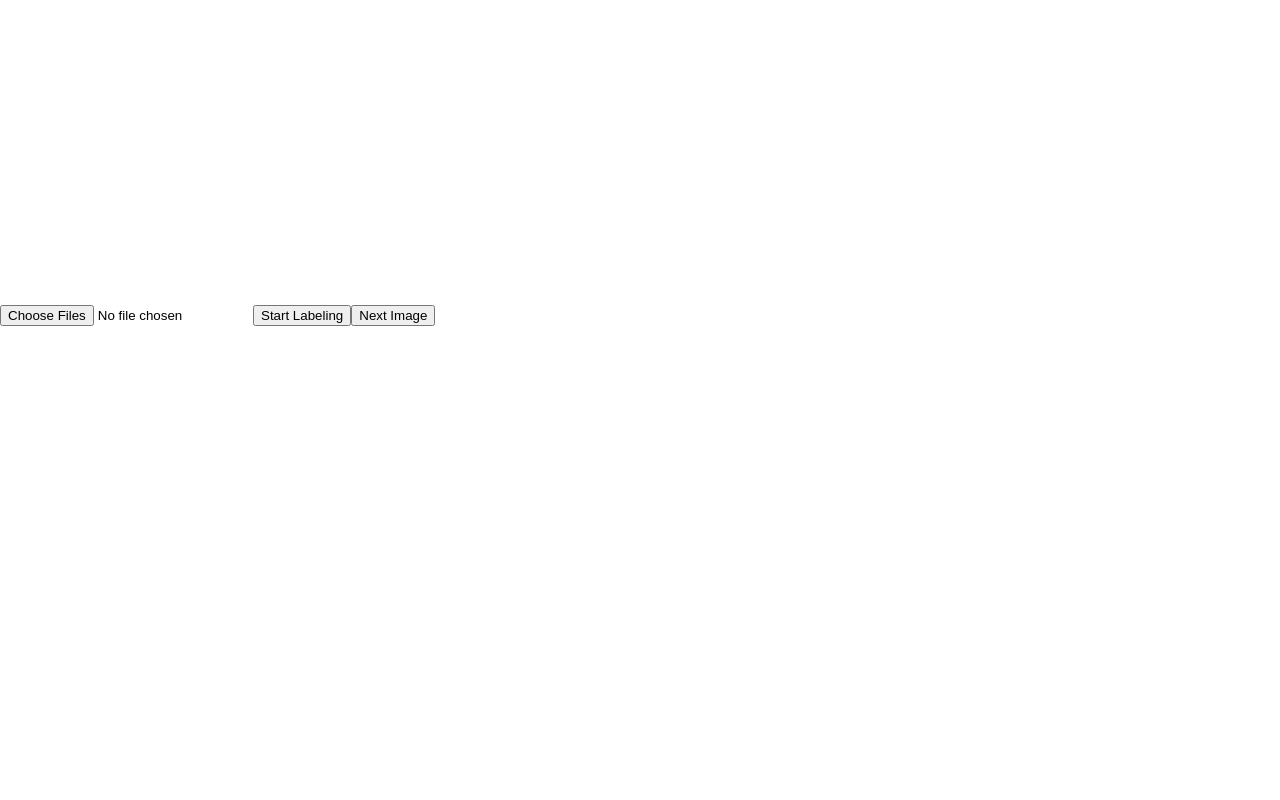
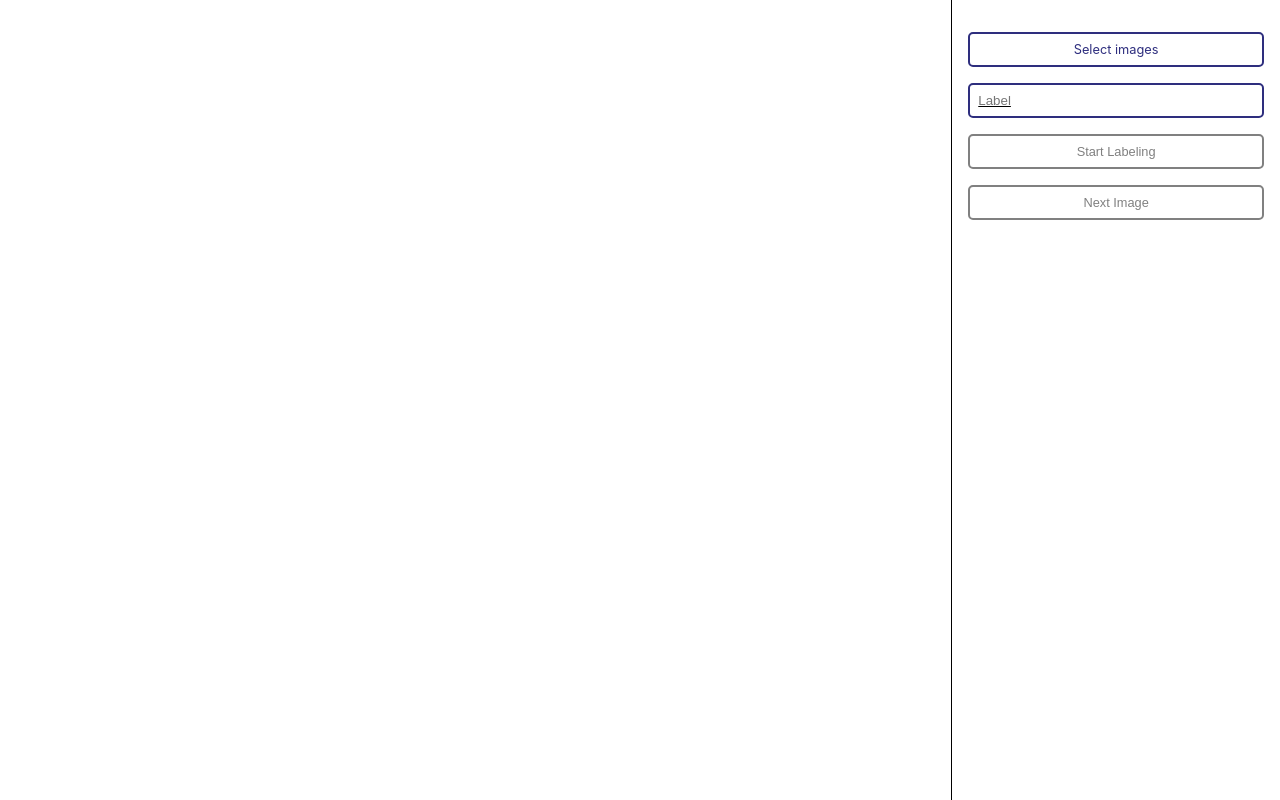
Before and after one commit to manaranjoc/image-recognition-front, a React (Create React App) app: page /bounding-box in a window 1280 px wide. Built offline with nearby package versions, Linux system fonts and the light colour scheme.

Commit message:
Modify styles tagging

```diff
--- a/src/components/Tagger/Manifest.js
+++ b/src/components/Tagger/Manifest.js
@@ -1,9 +1,9 @@
-const createManifest = (imageName, imageSize, boundingBox, label) => {
+const createManifest = (imageName, imageSize, boundingBox, label, height, width) => {
   const realBoundingBox = {
-    top: Math.floor(boundingBox.y * imageSize.height / 300),
-    left: Math.floor(boundingBox.x * imageSize.width / 300),
-    width: Math.floor(boundingBox.width * imageSize.width / 300),
-    height: Math.floor(boundingBox.height * imageSize.height / 300),
+    top: Math.floor(boundingBox.y * imageSize.height / height),
+    left: Math.floor(boundingBox.x * imageSize.width / width),
+    width: Math.floor(boundingBox.width * imageSize.width / width),
+    height: Math.floor(boundingBox.height * imageSize.height / height),
   }
   return {
     "source-ref": `s3://BUCKET/images/${imageName}`,
--- a/src/components/Tagger/Tagger.module.css
+++ b/src/components/Tagger/Tagger.module.css
@@ -1,9 +1,87 @@
+.customTagger {
+  display: flex;
+  width: 100vw;
+  height: 100vh;
+}
+
 .canvasContainer {
   position: relative;
+  flex: 3;
+  height: 90vh;
+  margin: 2rem;
 }
 
 .canvasBoundingBox {
   position: absolute;
   top: 0;
   left: 0;
+  width: 100%;
+  height: 100%;
 }
+
+.canvasImage {
+  width: 100%;
+  height: 100%;
+}
+
+.form {
+  flex: 1;
+  border-left: 1px solid;
+  padding: 1rem;
+  display: flex;
+  flex-direction: column;
+}
+
+.button {
+  background: none;
+  border: 2px var(--main-color) solid;
+  border-radius: 5px;
+  cursor: pointer;
+  font-size: 0.8rem;
+  padding: 0.5rem 1rem;
+  margin-top: 1rem;
+  color: var(--main-color);
+}
+
+.fileUpload:hover,
+.button:hover {
+  background-color: var(--main-color);
+  color: white;
+}
+
+.button:disabled {
+  color: gray;
+  border-color: gray;
+  background-color: white;
+  cursor: auto;
+  pointer-events: none;
+}
+
+.input {
+  display: none;
+}
+
+.fileUpload {
+  margin-top: 1rem;
+  border: 2px var(--main-color) solid;
+  border-radius: 5px;
+  cursor: pointer;
+  padding: 0.5rem;
+  color: var(--main-color);
+  text-align: center;
+  font-size: 0.8rem;
+}
+
+.inputLabel {
+  margin-top: 1rem;
+  border: 2px var(--main-color) solid;
+  padding: 0.5rem;
+  border-radius: 5px;
+  text-decoration: underline;
+}
+
+.modelLabel {
+  text-align: center;
+  color: var(--main-color);
+  margin-top: 1rem;
+}
--- a/src/components/Tagger/index.js
+++ b/src/components/Tagger/index.js
@@ -9,21 +9,27 @@ const Tagger = () => {
   const [boundingBox, setBoundingBox] = useState({width: undefined, height: undefined});
   const [imageSize, setImageSize] = useState({height: 0, width: 0, depth: 3})
   const [manifest, setManifest] = useState([]);
+  const [images, setImages] = useState([]);
+  const [label, setLabel] = useState(null);
   const imageContainer = useRef(null);
   const boundingBoxContainer = useRef(null);
   const imageInput = useRef(null);
+  const labelInput = useRef(null);
 
   const updateCanvas = () => {
     const canvas = imageContainer.current;
     const context = canvas.getContext('2d');
+
+    canvas.width = canvas.offsetWidth;
+    canvas.height = canvas.offsetHeight;
 
     const image = new Image();
     const imageToLoad = imageInput.current.files[currentImage];
 
     image.onload = () => {
       setImageSize({...imageSize, height: image.height, width: image.width})
-      context.clearRect(0, 0, 300, 300);
-      context.drawImage(image, 0, 0, 300, 300);
+      context.clearRect(0, 0, canvas.width, canvas.height);
+      context.drawImage(image, 0, 0, canvas.width, canvas.height);
       URL.revokeObjectURL(image.src);
     }
 
@@ -37,7 +43,9 @@ const Tagger = () => {
       imageInput.current.files[currentImage].name,
       imageSize,
       boundingBox,
-      'test'
+      'test',
+      boundingBoxContainer.current.height,
+      boundingBoxContainer.current.width
     )
     console.log(imageInput.current.files[currentImage]);
     await uploadImage(imageInput.current.files[currentImage]);
@@ -52,15 +60,22 @@ const Tagger = () => {
   useEffect(() => {
     if(imageInput.current.files.length !== 0) {
       updateCanvas();
-      const context = boundingBoxContainer.current.getContext('2d');
-      context.clearRect(0, 0, 300, 300)
+      const canvas = boundingBoxContainer.current
+      canvas.width = canvas.offsetWidth;
+      canvas.height = canvas.offsetHeight;
+      const context = canvas.getContext('2d');
+      context.clearRect(0, 0, canvas.width, canvas.height)
     }
   }, [currentImage])
 
   const drawRectangle = (event) => {
-    const rect = boundingBoxContainer.current.getBoundingClientRect();
+    const canvas = boundingBoxContainer.current;
+    canvas.width = canvas.offsetWidth;
+    canvas.height = canvas.offsetHeight;
+    const rect = canvas.getBoundingClientRect();
     const x = event.clientX - rect.left;
     const y = event.clientY - rect.top;
+    console.log("clicking")
 
     if(boundingBox.width === 0 || boundingBox.height === 0) {
       setBoundingBox({...boundingBox, width: x-boundingBox.x, height: y-boundingBox.y})
@@ -81,24 +96,53 @@ const Tagger = () => {
     }
   }, [boundingBox])
 
+  const updateNameFiles = () => {
+    setImages(imageInput.current.files);
+  }
+
+  const startLabeling = () => {
+    updateCanvas();
+    const currentLabel = labelInput.current.value;
+    setLabel(currentLabel === '' ? 'Default' : currentLabel);
+  }
+
   return (
-    <div>
+    <div className={styles.customTagger}>
       <div className={styles.canvasContainer}>
-        <canvas ref={boundingBoxContainer} width='300' height='300' className={styles.canvasBoundingBox} onClick={drawRectangle}>
+        <canvas ref={boundingBoxContainer} className={styles.canvasBoundingBox} onClick={drawRectangle}>
           Not support for canvas tag
         </canvas>
-        <canvas ref={imageContainer} width='300' height='300'>
+        <canvas ref={imageContainer} className={styles.canvasImage}>
           Not support for canvas tag
         </canvas>
       </div>
-
-      <input ref={imageInput} accept="image/jpeg, image/png, image/jpg" type="file" name="images" multiple/>
-      <button onClick={updateCanvas}>
-        Start Labeling
-      </button>
-      <button onClick={nextImage}>
-        Next Image
-      </button>
+      <div className={styles.form}>
+        <label htmlFor="images" className={styles.fileUpload}>
+          <input ref={imageInput}
+                 accept="image/jpeg, image/png, image/jpg"
+                 type="file"
+                 name="images"
+                 id="images"
+                 multiple
+                 className={styles.input}
+                 onChange={updateNameFiles}
+          />
+          <span>
+            {images.length === 0 ? 'Select images' : `Images selected: ${images.length}`}
+          </span>
+        </label>
+        {
+          label ? <div className={styles.modelLabel}>Label: {label}</div> :
+        <input type="text" placeholder="Label" className={styles.inputLabel} ref={labelInput}/>
+        }
+        <button onClick={startLabeling} className={styles.button} disabled={images.length === 0}>
+          Start Labeling
+        </button>
+        <button onClick={nextImage} className={styles.button} disabled={label === null}>
+          {currentImage <= images.length ? "Next Image" : "Finish labeling"}
+        </button>
+        {label !== null ? <div className={styles.modelLabel}>Click two points in the image for making a bounding box</div> : null }
+      </div>
     </div>
   )
 }
```
